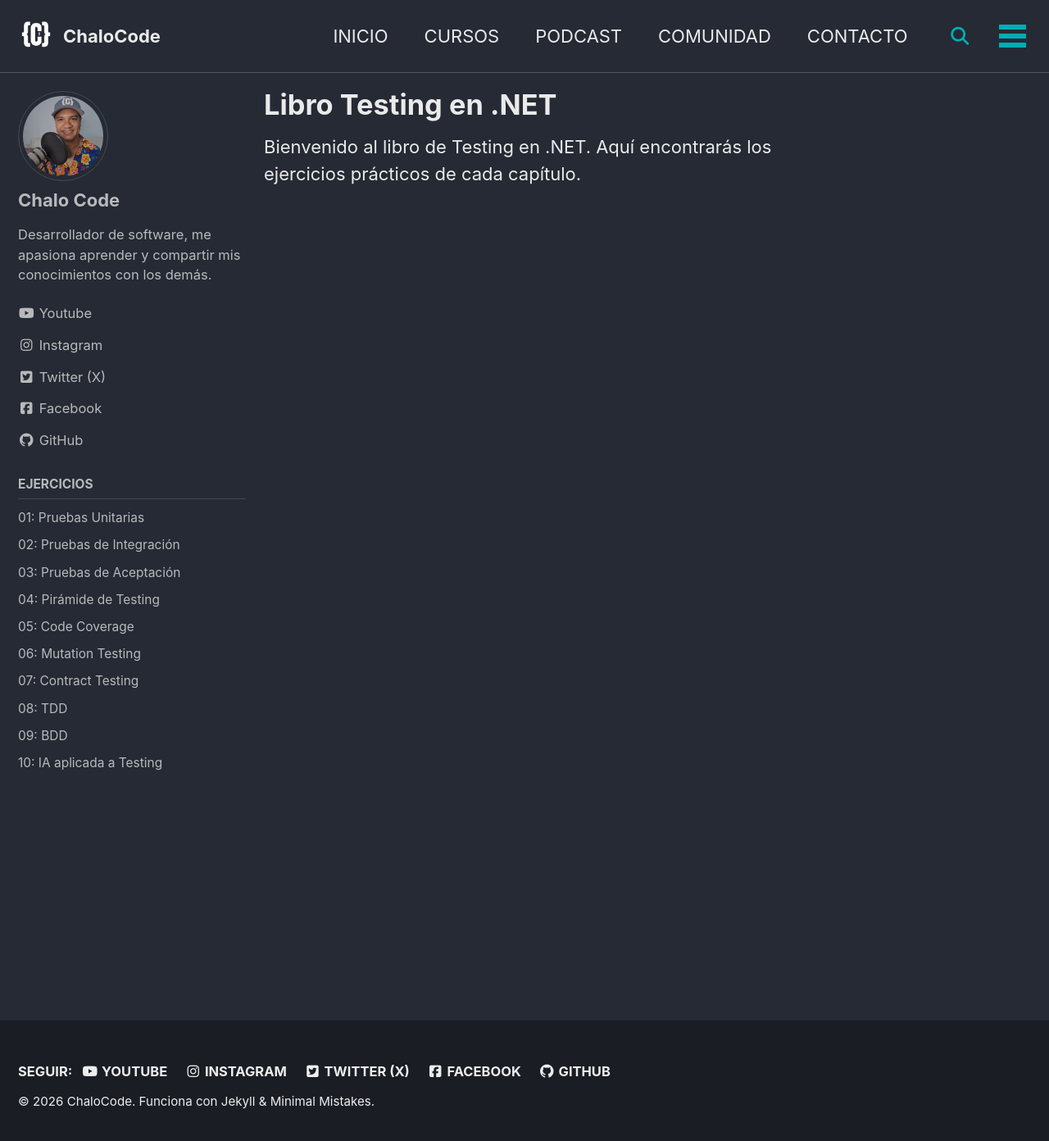
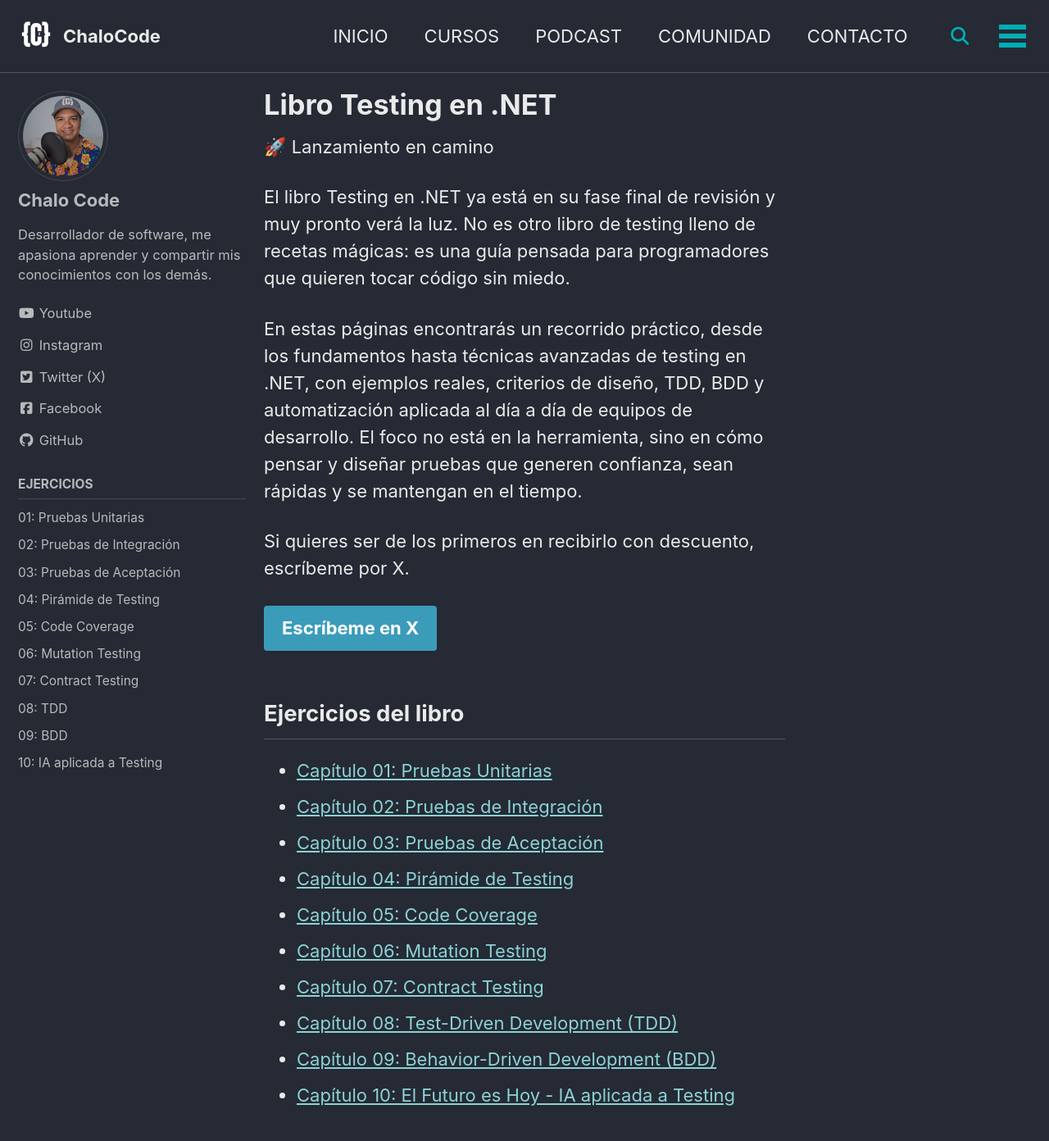
Before and after one commit to ChaloCode/ChaloCode.github.io, a Jekyll site: the page built from _pages/book.md, in a window 1280 px wide and 1400 px high. Shown: the top 1392 px of the window at 82% size. Built offline with Jekyll 4.4.1, drawn with Linux system fonts in a browser that asks for light colours; cached includes are drawn as plain includes.

Commit message:
update book page with launch announcement and detailed exercise list for Testing en .NET

```diff
--- a/_pages/book.md
+++ b/_pages/book.md
@@ -7,4 +7,26 @@ sidebar:
   nav: "libro"
 ---
 
-Bienvenido al libro de Testing en .NET. Aquí encontrarás los ejercicios prácticos de cada capítulo.
+🚀 Lanzamiento en camino
+
+El libro Testing en .NET ya está en su fase final de revisión y muy pronto verá la luz.
+No es otro libro de testing lleno de recetas mágicas: es una guía pensada para programadores que quieren tocar código sin miedo.
+
+En estas páginas encontrarás un recorrido práctico, desde los fundamentos hasta técnicas avanzadas de testing en .NET, con ejemplos reales, criterios de diseño, TDD, BDD y automatización aplicada al día a día de equipos de desarrollo. El foco no está en la herramienta, sino en cómo pensar y diseñar pruebas que generen confianza, sean rápidas y se mantengan en el tiempo.
+
+Si quieres ser de los primeros en recibirlo con descuento, escríbeme por X.
+
+[Escríbeme en X](https://x.com/intent/tweet?screen_name=chalocode&text=Hola%20Chalo%20%F0%9F%91%8B%0AMe%20interesa%20el%20descuento%20de%20lanzamiento%20de%20Testing%20en%20.NET.%20%C2%A1Gracias!){: .btn .btn--info .btn--large}
+
+## Ejercicios del libro
+
+- [Capítulo 01: Pruebas Unitarias](/libro-de-testing-en-net/ejercicios/01)
+- [Capítulo 02: Pruebas de Integración](/libro-de-testing-en-net/ejercicios/02)
+- [Capítulo 03: Pruebas de Aceptación](/libro-de-testing-en-net/ejercicios/03)
+- [Capítulo 04: Pirámide de Testing](/libro-de-testing-en-net/ejercicios/04)
+- [Capítulo 05: Code Coverage](/libro-de-testing-en-net/ejercicios/05)
+- [Capítulo 06: Mutation Testing](/libro-de-testing-en-net/ejercicios/06)
+- [Capítulo 07: Contract Testing](/libro-de-testing-en-net/ejercicios/07)
+- [Capítulo 08: Test-Driven Development (TDD)](/libro-de-testing-en-net/ejercicios/08)
+- [Capítulo 09: Behavior-Driven Development (BDD)](/libro-de-testing-en-net/ejercicios/09)
+- [Capítulo 10: El Futuro es Hoy - IA aplicada a Testing](/libro-de-testing-en-net/ejercicios/10)
```
